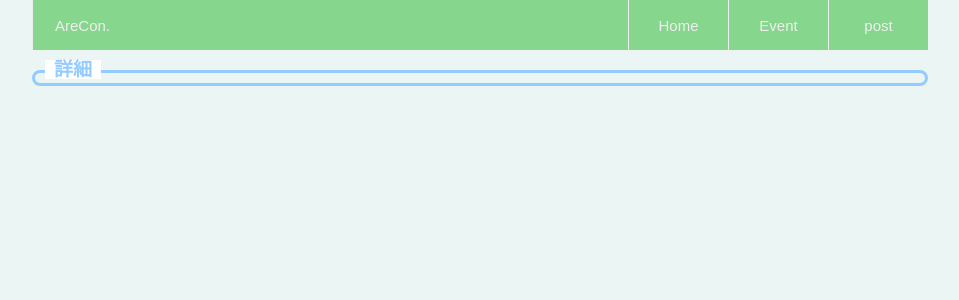
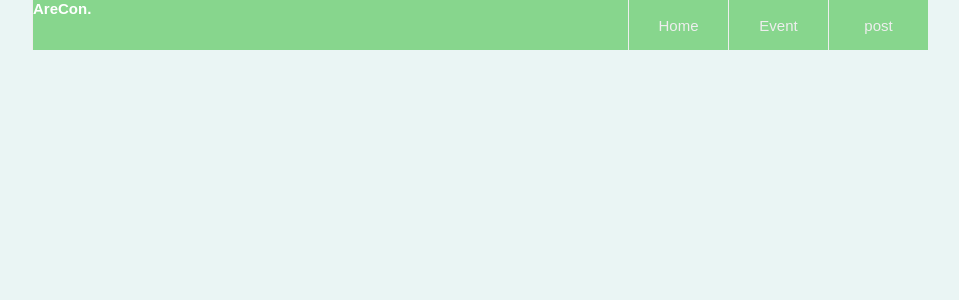
Before and after one commit to webex14-team-10/anualincome-100milion, a Vue app: page /eventpropView.vue in a window 1280 px wide. Shown: the top 300 px of the page, without its empty margins (160-1119 px from the left). Built offline with nearby package versions, Linux system fonts and the light colour scheme.

Commit message:
色々改善

```diff
--- a/src/components/NavBar.vue
+++ b/src/components/NavBar.vue
@@ -1,6 +1,6 @@
 <template>
   <div class="nav__bar">
-    <div class="nav__logo nav__link nav__item">AreCon.</div>
+    <div class="nav__logo nav__item">AreCon.</div>
     <div class="nav__items">
       <router-link to="/" class="nav__item nav__link">Home</router-link>
       <router-link to="/event-view" class="nav__item nav__link"
@@ -36,12 +36,11 @@
 .nav__link:visited {
   color: #eee;
 }
-.nav__link:hover {
+
+.nav__logo {
+  width: 130px;
   font-weight: bold;
   color: #fff;
-}
-.nav__logo {
-  width: 130px;
 }
 .nav__items {
   display: flex;
--- a/src/views/EventView.vue
+++ b/src/views/EventView.vue
@@ -2,7 +2,6 @@
   <div>
     <div class="content">
       <div id="posts-wrapper">
-        <hr />
         <h2>みんなの投稿</h2>
         <div id="form">
           <buttom>
--- a/src/views/EventpropView.vue
+++ b/src/views/EventpropView.vue
@@ -1,41 +1,15 @@
 <template>
-  <div class="box26">
-    <span class="box-title">詳細</span>
-    <div>{{ this.$route.params.textarea }}</div>
+  <div>
+    {{ this.$route.params.textarea }}
   </div>
 </template>
 
 <script>
 export default {
+  props: ["params"],
   data() {
     return {};
   },
   methods: {},
 };
 </script>
-
-<style scoped>
-.box26 {
-  position: relative;
-  margin: 2em 0;
-  padding: 0.5em 1em;
-  border: solid 3px #95ccff;
-  border-radius: 8px;
-}
-.box26 .box-title {
-  position: absolute;
-  display: inline-block;
-  top: -13px;
-  left: 10px;
-  padding: 0 9px;
-  line-height: 1;
-  font-size: 19px;
-  background: #fff;
-  color: #95ccff;
-  font-weight: bold;
-}
-.box26 p {
-  margin: 0;
-  padding: 0;
-}
-</style>
```
